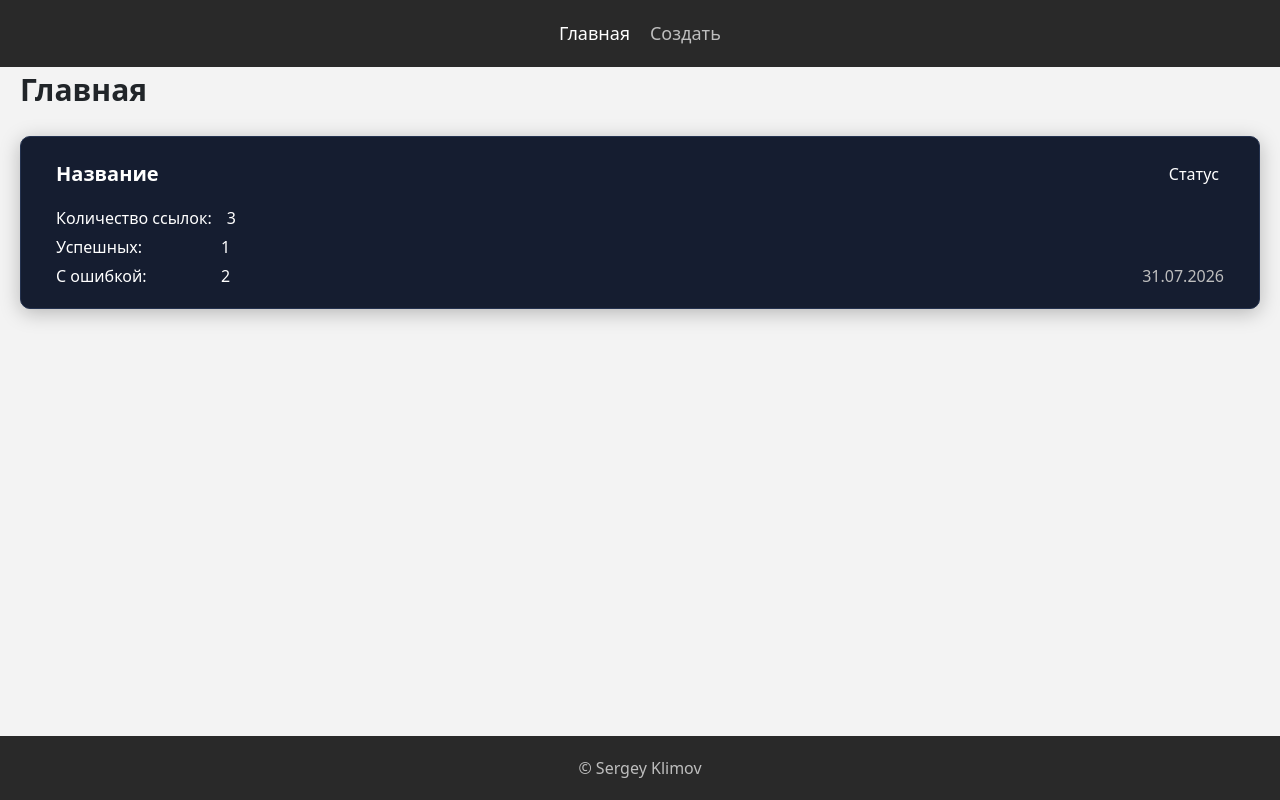
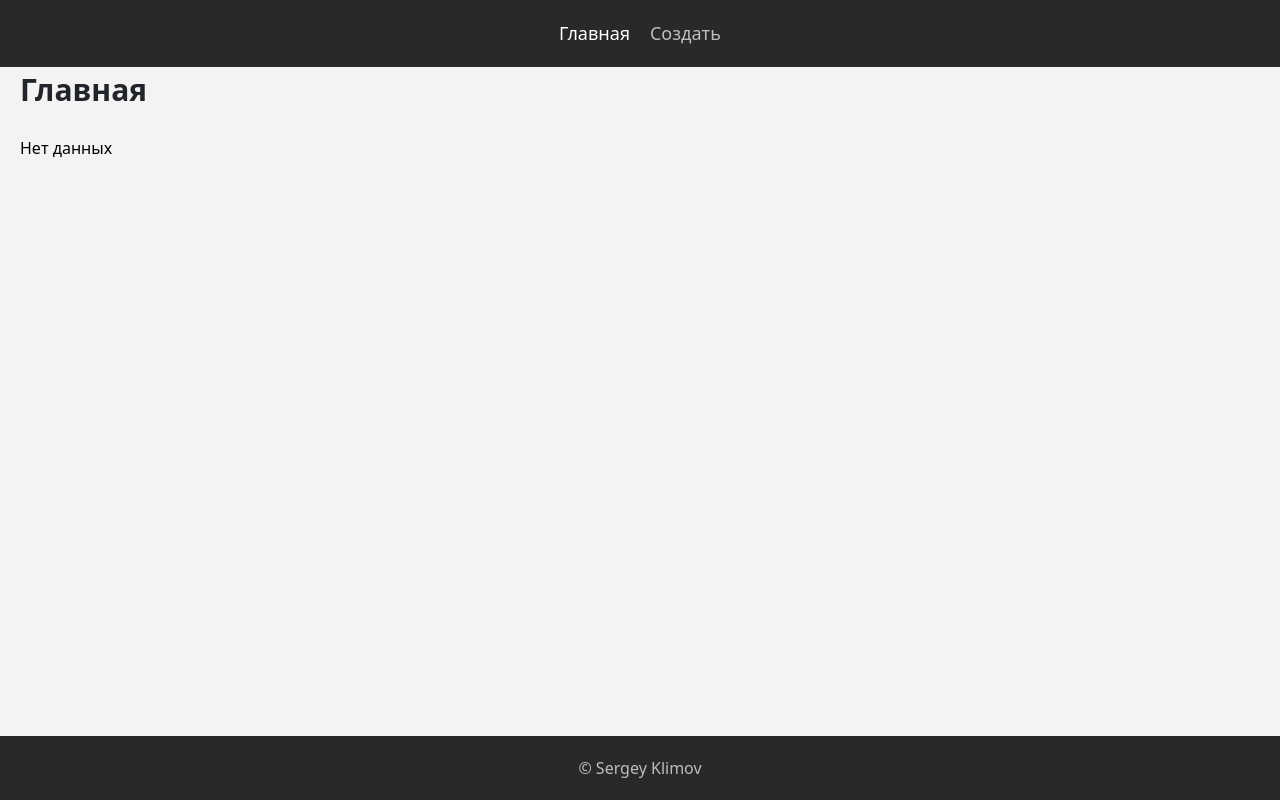
Before and after one commit to NVinox/urls-check-frontend, a React (Vite) app: page / in a window 1280 px wide. Built offline with nearby package versions, Linux system fonts and the light colour scheme.

Commit message:
feat: добавил zustand

```diff
--- a/package.json
+++ b/package.json
@@ -13,7 +13,8 @@
     "clsx": "^2.1.1",
     "react": "^19.2.8",
     "react-dom": "^19.2.8",
-    "react-router-dom": "^7.18.2"
+    "react-router-dom": "^7.18.2",
+    "zustand": "^5.0.14"
   },
   "devDependencies": {
     "@eslint/js": "^10.0.1",
--- /dev/null
+++ b/src/entities/job/index.ts
@@ -0,0 +1,8 @@
+import { useJobStore } from "@/entities/job/model/useJobStore";
+import {
+	type IJob,
+	type TJobStatus,
+	JOB_STATUS_TR,
+} from "@/entities/job/model/types";
+
+export { type IJob, type TJobStatus, JOB_STATUS_TR, useJobStore };
--- /dev/null
+++ b/src/entities/job/model/useJobStore.ts
@@ -0,0 +1,17 @@
+import type { IJob } from "@/entities/job";
+import { create } from "zustand";
+
+interface IJobState {
+	jobs: IJob[];
+	isLoading: boolean;
+	setJobs: (jobs: IJob[]) => void;
+}
+
+export const useJobStore = create<IJobState>((set) => ({
+	jobs: [],
+	isLoading: false,
+
+	setJobs(jobs) {
+		set({ jobs });
+	},
+}));
--- a/src/pages/Home/ui/Home.tsx
+++ b/src/pages/Home/ui/Home.tsx
@@ -1,15 +1,19 @@
 import { JobList } from "@/widgets/JobList";
+
+import { useJobStore } from "@/entities/job";
 
 import { Title } from "@/shared/Title";
 import { ContainerLayout } from "@/shared/ContainerLayout";
 
 export default function Home() {
+	const jobs = useJobStore((state) => state.jobs);
+
 	return (
 		<section>
 			<ContainerLayout>
 				<Title>Главная</Title>
 
-				<JobList />
+				<JobList jobs={jobs} />
 			</ContainerLayout>
 		</section>
 	);
--- a/src/widgets/JobList/index.ts
+++ b/src/widgets/JobList/index.ts
@@ -1,9 +1,3 @@
 import JobList from "@/widgets/JobList/ui/JobList";
-import {
-	type TJobStatus,
-	type IJob,
-	JOB_STATUS_TR,
-} from "@/widgets/JobList/model/types";
 
-export { JobList, JOB_STATUS_TR };
-export type { TJobStatus, IJob };
+export { JobList };
--- a/src/widgets/JobList/ui/JobList.tsx
+++ b/src/widgets/JobList/ui/JobList.tsx
@@ -2,42 +2,62 @@ import { Link } from "react-router-dom";
 
 import { Title } from "@/shared/Title";
 
+import { JOB_STATUS_TR, type IJob } from "@/entities/job";
+
 import styles from "./index.module.css";
 
-export default function JobList() {
-	return (
+interface IProps {
+	jobs: IJob[];
+}
+
+export default function JobList({ jobs }: IProps) {
+	return jobs.length ? (
 		<ul className={styles.jobs}>
+			{jobs.map((job) => (
 				<li>
 					<article className={styles.jobs__card}>
 						<header className={styles.jobs__header}>
 							<Title className={styles.jobs__title} variant="h2">
-							<Link className={styles.jobs__link} to="/">
-								Название
+								<Link className={styles.jobs__link} to={`/jobs/${job.jobId}`}>
+									{job.jobId}
 								</Link>
 							</Title>
-						<span className={styles.jobs__status}>Статус</span>
+							<span className={styles.jobs__status}>
+								{JOB_STATUS_TR[job.status]}
+							</span>
 						</header>
 
 						<footer className={styles.jobs__footer}>
 							<ul className={styles.jobs__details}>
 								<li className={styles.jobs__detail}>
-								<p className={styles.jobs__detail_title}>Количество ссылок:</p>
-								<span className={styles.jobs__detail_value}>3</span>
+									<p className={styles.jobs__detail_title}>
+										Количество ссылок:
+									</p>
+									<span className={styles.jobs__detail_value}>
+										{job.urlCount}
+									</span>
 								</li>
 								<li className={styles.jobs__detail}>
 									<p className={styles.jobs__detail_title}>Успешных:</p>
-								<span className={styles.jobs__detail_value}>1</span>
+									<span className={styles.jobs__detail_value}>
+										{job.successCount}
+									</span>
 								</li>
 								<li className={styles.jobs__detail}>
 									<p className={styles.jobs__detail_title}>С ошибкой:</p>
-								<span className={styles.jobs__detail_value}>2</span>
+									<span className={styles.jobs__detail_value}>
+										{job.errorCount}
+									</span>
 								</li>
 							</ul>
 
-						<p className={styles.jobs__date}>31.07.2026</p>
+							<p className={styles.jobs__date}>{job.createdAt.toString()}</p>
 						</footer>
 					</article>
 				</li>
+			))}
 		</ul>
+	) : (
+		<p>Нет данных</p>
 	);
 }
```
Also changed, not shown: src/entities/job/model/types.ts (renamed from src/widgets/JobList/model/types.ts), 1 other file (tests, documents, lock files or other folders). Lines whose indentation alone changed are shown as unchanged.
